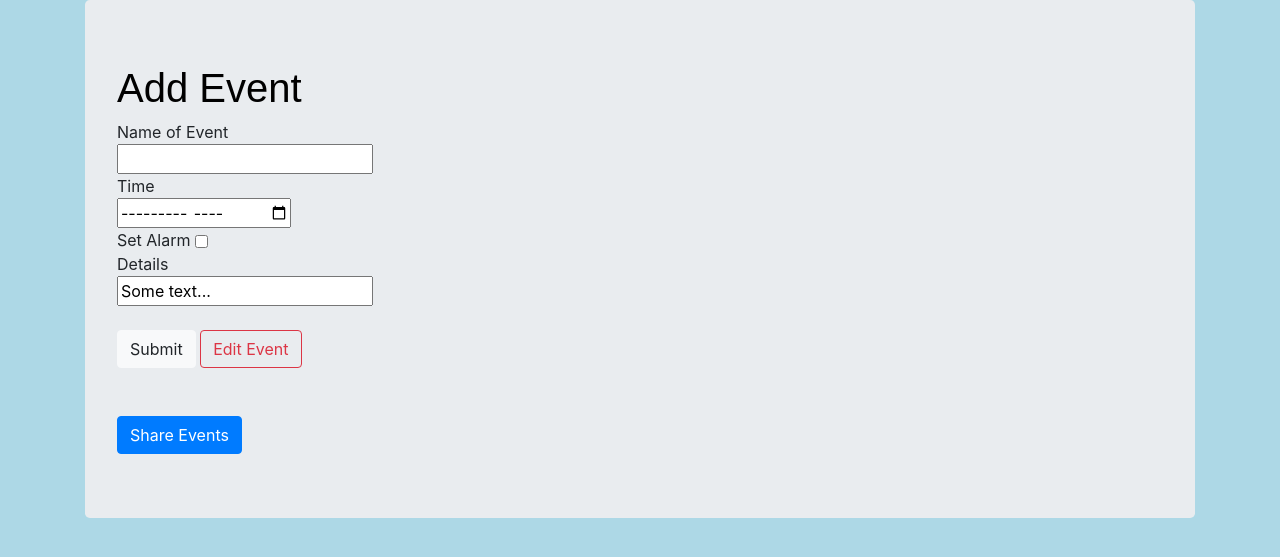
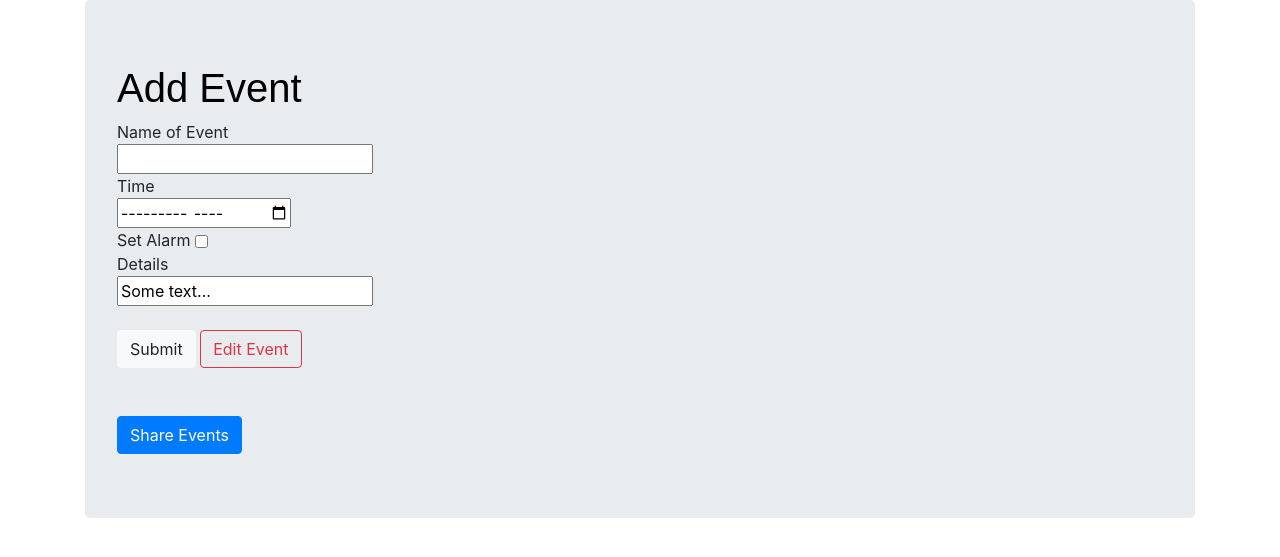
Before and after one commit to danieltran67/All-In-One-Agenda, a Flask app: page /settings in a window 1280 px wide. Shown: the top 557 px of the page. Run offline with Flask 2, Linux system fonts and the light colour scheme; a user stored in the database is signed in; some libraries are stand-ins or nearby versions.

Commit message:
Update settings.html

```diff
--- a/templates/settings.html
+++ b/templates/settings.html
@@ -14,7 +14,7 @@
   <script src="https://cdnjs.cloudflare.com/ajax/libs/popper.js/1.14.7/umd/popper.min.js"></script>
   <script src="https://maxcdn.bootstrapcdn.com/bootstrap/4.3.1/js/bootstrap.min.js"></script>
 </head>
-<body style="background-color:lightblue;">
+<body>
 <div class="container">
   <div class="jumbotron">
     <h1>Add Event</h1>
```
